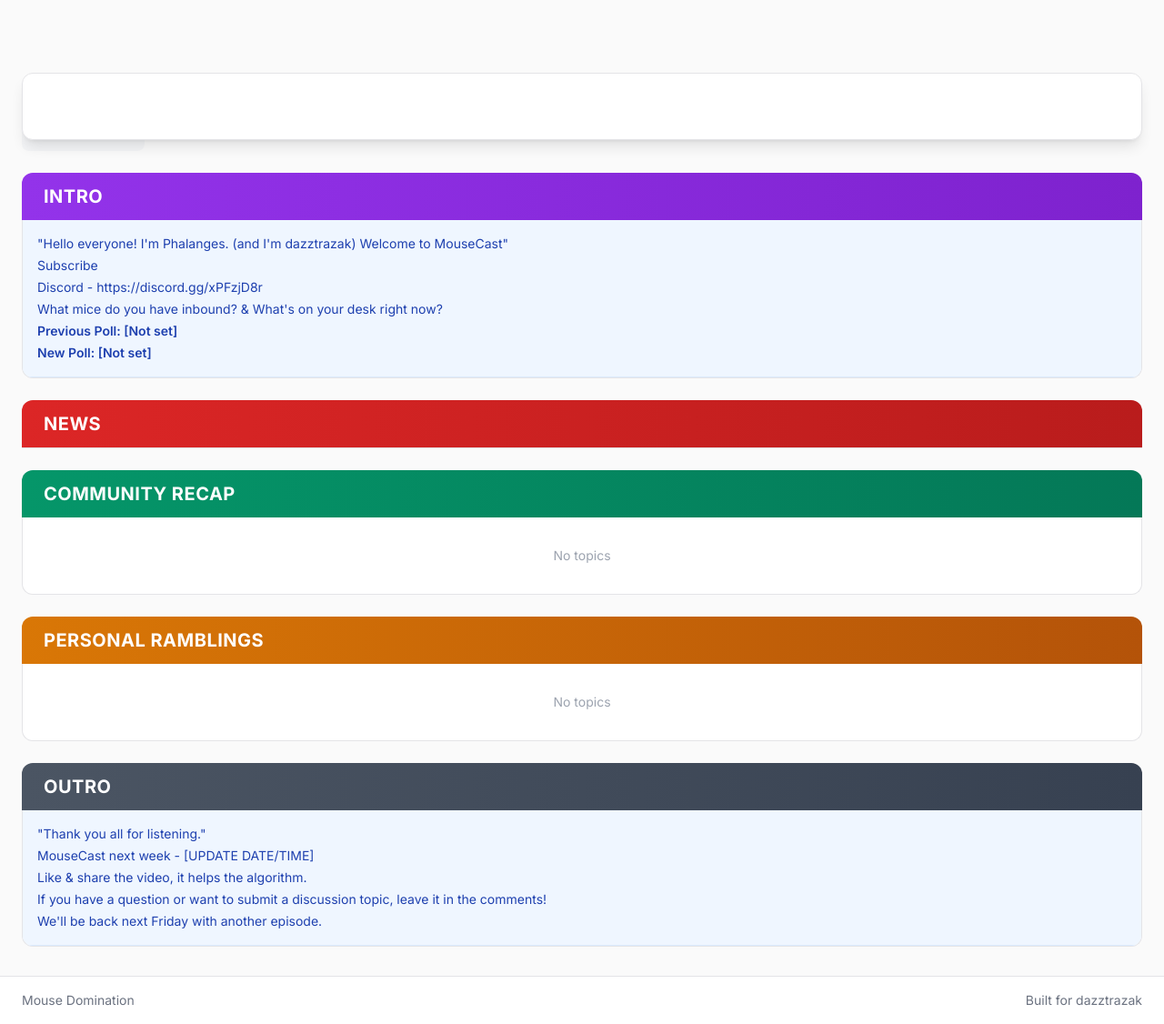
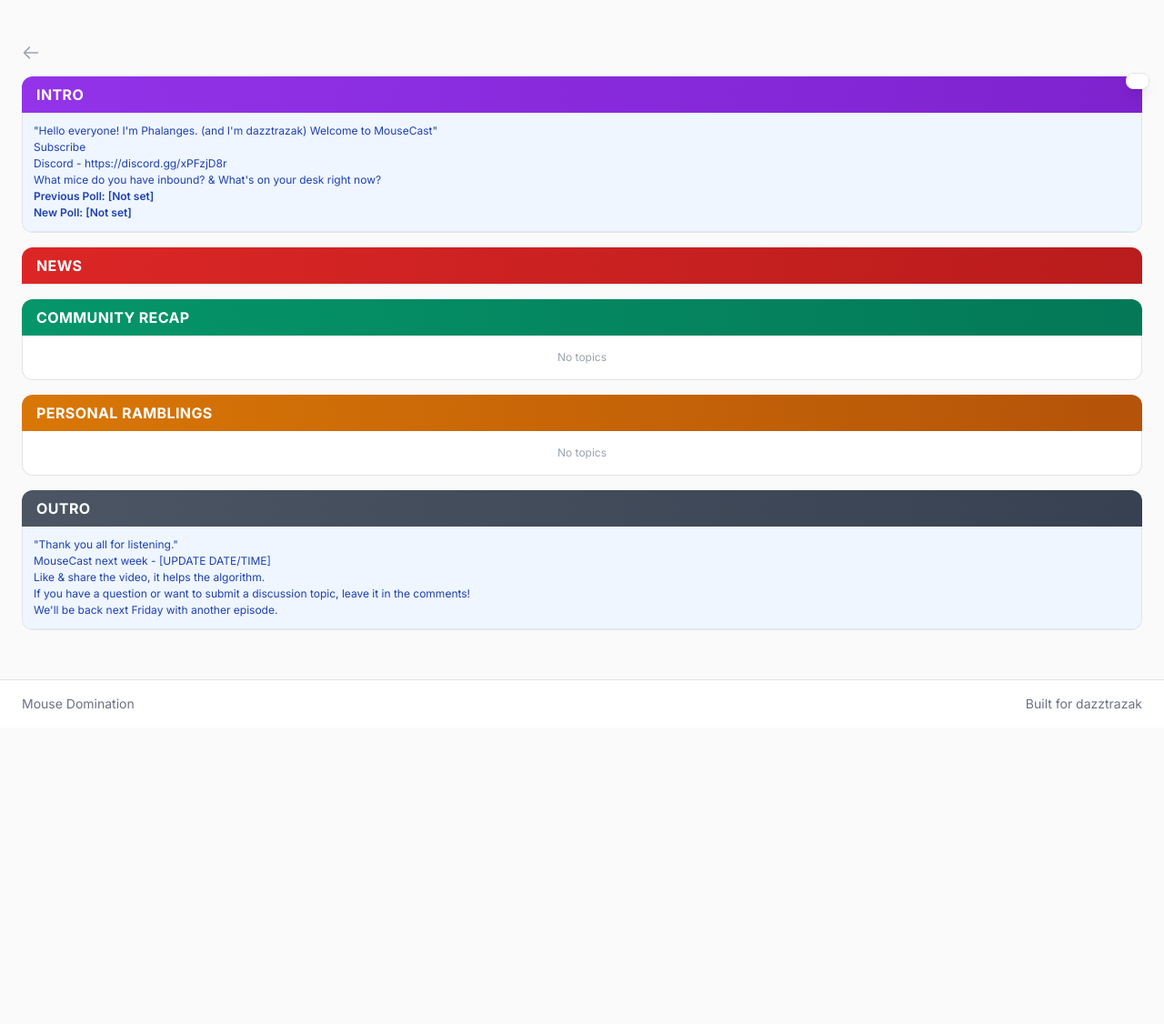
Before and after one commit to austinbrowne/mouse_domination, a Python web app: template templates/episode_guide/live.html in a window 1280 px wide. Shown: the whole page at 91% size. After the commit the page ends 780 px from the top, so only its background shows below. Run offline with Jinja, Linux system fonts and the light colour scheme; the template is opened without the code that fills it, so the values that code supplies are empty; some libraries are stand-ins or nearby versions.

Commit message:
style: Refine episode guide UI and add project instructions
- Add CLAUDE.md with project coding guidelines
- Compact edit.html layout with smaller padding and topic numbers
- Streamline live.html with fixed timer overlay and cleaner sections

Co-Authored-By: Claude Opus 4.5 <noreply@anthropic.com>

```diff
--- a/templates/episode_guide/live.html
+++ b/templates/episode_guide/live.html
@@ -2,31 +2,34 @@
 
 {% block title %}LIVE: {{ guide.title }} - Mouse Domination{% endblock %}
 
-{% macro render_item(item) %}
-<div class="p-4 flex items-center gap-4 hover:bg-surface-50">
+{% macro render_item(item, idx) %}
+<div class="py-1.5 px-3 flex items-center gap-2 hover:bg-surface-50">
     <!-- Discussed checkbox -->
     <input type="checkbox"
         :checked="discussed[{{ item.id }}]"
         @change="toggleDiscussed({{ item.id }}, $event.target.checked)"
-        class="w-5 h-5 rounded border-gray-300 text-primary-600 focus:ring-primary-500">
+        class="w-4 h-4 rounded border-gray-300 text-primary-600 focus:ring-primary-500 flex-shrink-0">
+
+    <!-- Topic Number -->
+    <span class="text-gray-400 text-xs font-medium flex-shrink-0">{{ idx }}.</span>
 
     <!-- Item content -->
     <div class="flex-1 min-w-0">
-        <div class="font-medium text-gray-900" :class="discussed[{{ item.id }}] ? 'line-through text-gray-400' : ''">
+        <div class="font-medium text-gray-900 text-sm" :class="discussed[{{ item.id }}] ? 'line-through text-gray-400' : ''">
             {{ item.title }}
         </div>
         {% for link in item.all_links %}
             <a href="{{ link if link.startswith('http') else 'https://' + link }}" target="_blank" class="text-xs text-primary-600 hover:underline truncate block">{{ link }}</a>
         {% endfor %}
         {% if item.notes %}
-            <div class="text-xs text-gray-500 mt-1">{{ item.notes }}</div>
+            <div class="text-xs text-gray-500">{{ item.notes }}</div>
         {% endif %}
     </div>
 
     <!-- Timestamp display/button -->
     <div class="flex-shrink-0">
         <template x-if="timestamps[{{ item.id }}] !== null && timestamps[{{ item.id }}] !== undefined">
-            <span class="inline-flex items-center px-3 py-1.5 rounded-lg bg-emerald-100 text-emerald-700 font-mono font-medium text-sm"
+            <span class="inline-flex items-center px-2 py-1 rounded bg-emerald-100 text-emerald-700 font-mono font-medium text-xs"
                 x-text="formatTime(timestamps[{{ item.id }}])">
             </span>
         </template>
@@ -34,7 +37,7 @@
             <button @click="markTimestamp({{ item.id }})"
                 :disabled="!timerRunning"
                 :class="timerRunning ? 'bg-primary-600 hover:bg-primary-700 text-white' : 'bg-gray-200 text-gray-400 cursor-not-allowed'"
-                class="px-4 py-1.5 rounded-lg font-medium text-sm transition-colors">
+                class="px-3 py-1 rounded font-medium text-xs transition-colors">
                 MARK
             </button>
         </template>
@@ -43,80 +46,73 @@
 {% endmacro %}
 
 {% block content %}
-<div class="space-y-6" x-data="episodeGuideLive({{ guide.id }}, '{{ guide.status }}', '{{ guide.recording_started_at.isoformat() if guide.recording_started_at else '' }}')">
-    <!-- Timer Header -->
-    <div class="bg-white rounded-xl border border-surface-200 p-6 text-center sticky top-20 z-40 shadow-lg">
-        <div class="flex items-center justify-center gap-4 mb-4">
-            {% if guide.episode_number %}
-                <span class="text-gray-500">Episode #{{ guide.episode_number }}</span>
-            {% endif %}
-            <h1 class="text-xl font-bold text-gray-900">{{ guide.title }}</h1>
-        </div>
+<div class="space-y-4" x-data="episodeGuideLive({{ guide.id }}, '{{ guide.status }}', '{{ guide.recording_started_at.isoformat() if guide.recording_started_at else '' }}')">
+    <!-- Compact Timer Overlay -->
+    <div class="fixed top-20 right-4 z-40 bg-white rounded-lg shadow-lg border border-surface-200 px-3 py-2 flex items-center gap-3">
+        <!-- Recording indicator -->
+        <template x-if="timerRunning">
+            <span class="w-2.5 h-2.5 bg-red-600 rounded-full animate-pulse flex-shrink-0"></span>
+        </template>
 
         <!-- Timer Display -->
-        <div class="text-6xl font-mono font-bold mb-6" :class="timerRunning ? 'text-red-600' : 'text-gray-400'">
+        <div class="font-mono font-bold text-lg" :class="timerRunning ? 'text-red-600' : 'text-gray-500'">
             <span x-text="formatTime(elapsedSeconds)">00:00:00</span>
         </div>
 
         <!-- Timer Controls -->
-        <div class="flex justify-center gap-4">
         <template x-if="!timerRunning && elapsedSeconds === 0">
-                <button @click="startRecording()" class="inline-flex items-center gap-2 bg-emerald-600 text-white px-8 py-3 rounded-lg hover:bg-emerald-700 font-medium text-lg">
-                    <svg class="w-6 h-6" fill="currentColor" viewBox="0 0 20 20"><path fill-rule="evenodd" d="M10 18a8 8 0 100-16 8 8 0 000 16zM9.555 7.168A1 1 0 008 8v4a1 1 0 001.555.832l3-2a1 1 0 000-1.664l-3-2z" clip-rule="evenodd"/></svg>
-                    Start Podcast
+            <button @click="startRecording()" class="inline-flex items-center gap-1.5 bg-emerald-600 text-white px-3 py-1.5 rounded hover:bg-emerald-700 font-medium text-sm">
+                <svg class="w-4 h-4" fill="currentColor" viewBox="0 0 20 20"><path fill-rule="evenodd" d="M10 18a8 8 0 100-16 8 8 0 000 16zM9.555 7.168A1 1 0 008 8v4a1 1 0 001.555.832l3-2a1 1 0 000-1.664l-3-2z" clip-rule="evenodd"/></svg>
+                Start
             </button>
         </template>
 
         <template x-if="timerRunning">
-                <button @click="stopRecording()" class="inline-flex items-center gap-2 bg-red-600 text-white px-8 py-3 rounded-lg hover:bg-red-700 font-medium text-lg">
-                    <svg class="w-6 h-6" fill="currentColor" viewBox="0 0 20 20"><path fill-rule="evenodd" d="M10 18a8 8 0 100-16 8 8 0 000 16zM8 7a1 1 0 00-1 1v4a1 1 0 001 1h4a1 1 0 001-1V8a1 1 0 00-1-1H8z" clip-rule="evenodd"/></svg>
-                    Stop Recording
+            <button @click="stopRecording()" class="inline-flex items-center gap-1.5 bg-red-600 text-white px-3 py-1.5 rounded hover:bg-red-700 font-medium text-sm">
+                <svg class="w-4 h-4" fill="currentColor" viewBox="0 0 20 20"><path fill-rule="evenodd" d="M10 18a8 8 0 100-16 8 8 0 000 16zM8 7a1 1 0 00-1 1v4a1 1 0 001 1h4a1 1 0 001-1V8a1 1 0 00-1-1H8z" clip-rule="evenodd"/></svg>
+                Stop
             </button>
         </template>
 
         <template x-if="!timerRunning && elapsedSeconds > 0">
-                <div class="flex gap-4">
-                    <button @click="resumeTimer()" class="inline-flex items-center gap-2 bg-amber-600 text-white px-6 py-3 rounded-lg hover:bg-amber-700 font-medium">
-                        <svg class="w-5 h-5" fill="currentColor" viewBox="0 0 20 20"><path fill-rule="evenodd" d="M10 18a8 8 0 100-16 8 8 0 000 16zM9.555 7.168A1 1 0 008 8v4a1 1 0 001.555.832l3-2a1 1 0 000-1.664l-3-2z" clip-rule="evenodd"/></svg>
+            <div class="flex gap-2">
+                <button @click="resumeTimer()" class="inline-flex items-center gap-1 bg-amber-600 text-white px-2.5 py-1.5 rounded hover:bg-amber-700 font-medium text-sm">
+                    <svg class="w-3.5 h-3.5" fill="currentColor" viewBox="0 0 20 20"><path fill-rule="evenodd" d="M10 18a8 8 0 100-16 8 8 0 000 16zM9.555 7.168A1 1 0 008 8v4a1 1 0 001.555.832l3-2a1 1 0 000-1.664l-3-2z" clip-rule="evenodd"/></svg>
                     Resume
                 </button>
-                    <a href="{{ url_for('episode_guide.view_guide', id=guide.id) }}" class="inline-flex items-center gap-2 bg-gray-600 text-white px-6 py-3 rounded-lg hover:bg-gray-700 font-medium">
-                        View Results
+                <a href="{{ url_for('episode_guide.view_guide', id=guide.id) }}" class="inline-flex items-center bg-gray-600 text-white px-2.5 py-1.5 rounded hover:bg-gray-700 font-medium text-sm">
+                    View
                 </a>
             </div>
         </template>
     </div>
 
-        <!-- Recording indicator -->
-        <template x-if="timerRunning">
-            <div class="flex items-center justify-center gap-2 mt-4 text-red-600">
-                <span class="w-3 h-3 bg-red-600 rounded-full animate-pulse"></span>
-                <span class="text-sm font-medium">RECORDING</span>
+    <!-- Page Header -->
+    <div class="flex items-center justify-between">
+        <div class="flex items-center gap-2">
+            <a href="{{ url_for('episode_guide.edit_guide', id=guide.id) }}" class="text-gray-400 hover:text-gray-600">
+                <svg class="w-5 h-5" fill="none" stroke="currentColor" viewBox="0 0 24 24"><path stroke-linecap="round" stroke-linejoin="round" stroke-width="2" d="M10 19l-7-7m0 0l7-7m-7 7h18"/></svg>
+            </a>
+            {% if guide.episode_number %}
+                <span class="text-gray-400 text-sm">#{{ guide.episode_number }}</span>
+            {% endif %}
+            <h1 class="text-lg font-bold text-gray-900">{{ guide.title }}</h1>
         </div>
-        </template>
-    </div>
-
-    <!-- Back link -->
-    <div class="flex justify-between items-center">
-        <a href="{{ url_for('episode_guide.edit_guide', id=guide.id) }}" class="inline-flex items-center gap-2 px-4 py-2 text-sm font-medium rounded-lg bg-gray-100 text-gray-700 hover:bg-gray-200">
-            <svg class="w-4 h-4" fill="none" stroke="currentColor" viewBox="0 0 24 24"><path stroke-linecap="round" stroke-linejoin="round" stroke-width="2" d="M10 19l-7-7m0 0l7-7m-7 7h18"/></svg>
-            Back to Edit
-        </a>
-        <span class="text-sm text-gray-500" x-show="Object.values(timestamps).filter(t => t !== null).length > 0">
-            <span x-text="Object.values(timestamps).filter(t => t !== null).length"></span> timestamps captured
+        <span class="text-xs text-gray-500" x-show="Object.values(timestamps).filter(t => t !== null).length > 0">
+            <span x-text="Object.values(timestamps).filter(t => t !== null).length"></span> timestamps
         </span>
     </div>
 
     <!-- Sections -->
-    <div class="space-y-6">
+    <div class="space-y-4">
         <!-- INTRO Section -->
         <div>
-            <div class="bg-gradient-to-r from-purple-600 to-purple-700 rounded-t-xl px-6 py-3">
-                <h2 class="text-xl font-bold text-white uppercase tracking-wide">INTRO</h2>
+            <div class="bg-gradient-to-r from-purple-600 to-purple-700 rounded-t-xl px-4 py-2">
+                <h2 class="text-base font-bold text-white uppercase tracking-wide">INTRO</h2>
             </div>
             <div class="bg-white rounded-b-xl border border-t-0 border-surface-200 overflow-hidden">
-                <div class="bg-blue-50 border-b border-blue-100 p-4">
-                    <ul class="text-sm text-blue-800 space-y-1">
+                <div class="bg-blue-50 border-b border-blue-100 p-3">
+                    <ul class="text-xs text-blue-800 space-y-0.5">
                         <li>"Hello everyone! I'm Phalanges. (and I'm dazztrazak) Welcome to MouseCast"</li>
                         <li>Subscribe</li>
                         <li>Discord - https://discord.gg/xPFzjD8r</li>
@@ -124,25 +120,22 @@
                         <li class="font-semibold">
                             Previous Poll: {{ guide.previous_poll or '[Not set]' }}
                             {% if guide.previous_poll_link %}
-                            <a href="{{ guide.previous_poll_link if guide.previous_poll_link.startswith('http') else 'https://' + guide.previous_poll_link }}" target="_blank" class="text-blue-600 hover:underline ml-2">[Link]</a>
+                            <a href="{{ guide.previous_poll_link if guide.previous_poll_link.startswith('http') else 'https://' + guide.previous_poll_link }}" target="_blank" class="text-blue-600 hover:underline ml-1">[Link]</a>
                             {% endif %}
                         </li>
                         <li class="font-semibold">
                             New Poll: {{ guide.new_poll or '[Not set]' }}
                             {% if guide.new_poll_link %}
-                            <a href="{{ guide.new_poll_link if guide.new_poll_link.startswith('http') else 'https://' + guide.new_poll_link }}" target="_blank" class="text-blue-600 hover:underline ml-2">[Link]</a>
+                            <a href="{{ guide.new_poll_link if guide.new_poll_link.startswith('http') else 'https://' + guide.new_poll_link }}" target="_blank" class="text-blue-600 hover:underline ml-1">[Link]</a>
                             {% endif %}
                         </li>
                     </ul>
                 </div>
                 {% set intro_items = sections.get('introduction', {}).get('items', []) %}
                 {% if intro_items %}
-                <div class="p-3 bg-surface-50 border-b border-surface-200">
-                    <span class="text-xs font-semibold text-gray-500 uppercase">Topics</span>
-                </div>
                 <div class="divide-y divide-surface-200">
                     {% for item in intro_items %}
-                        {{ render_item(item) }}
+                        {{ render_item(item, loop.index) }}
                     {% endfor %}
                 </div>
                 {% endif %}
@@ -151,20 +144,20 @@
 
         <!-- NEWS Section -->
         <div>
-            <div class="bg-gradient-to-r from-red-600 to-red-700 rounded-t-xl px-6 py-3">
-                <h2 class="text-xl font-bold text-white uppercase tracking-wide">NEWS</h2>
+            <div class="bg-gradient-to-r from-red-600 to-red-700 rounded-t-xl px-4 py-2">
+                <h2 class="text-base font-bold text-white uppercase tracking-wide">NEWS</h2>
             </div>
             <div class="bg-white rounded-b-xl border border-t-0 border-surface-200 overflow-hidden">
                 {% for sub_key, sub_name in [('news_mice', 'Mice'), ('news_other', 'Other'), ('news_pads', 'Pads'), ('news_keyboards', 'Keyboards')] %}
                     {% set sub_items = sections.get(sub_key, {}).get('items', []) %}
                     {% if sub_items %}
-                    <div class="p-3 bg-surface-50 border-b border-surface-200">
-                        <span class="text-sm font-semibold text-gray-700">{{ sub_name }}</span>
-                        <span class="text-xs text-gray-500 ml-2">({{ sub_items|length }})</span>
+                    <div class="py-1.5 px-3 bg-surface-50 border-b border-surface-200">
+                        <span class="text-xs font-semibold text-gray-700">{{ sub_name }}</span>
+                        <span class="text-xs text-gray-500 ml-1">({{ sub_items|length }})</span>
                     </div>
                     <div class="divide-y divide-surface-200">
                         {% for item in sub_items %}
-                            {{ render_item(item) }}
+                            {{ render_item(item, loop.index) }}
                         {% endfor %}
                     </div>
                     {% endif %}
@@ -174,56 +167,50 @@
 
         <!-- COMMUNITY RECAP Section -->
         <div>
-            <div class="bg-gradient-to-r from-emerald-600 to-emerald-700 rounded-t-xl px-6 py-3">
-                <h2 class="text-xl font-bold text-white uppercase tracking-wide">COMMUNITY RECAP</h2>
+            <div class="bg-gradient-to-r from-emerald-600 to-emerald-700 rounded-t-xl px-4 py-2">
+                <h2 class="text-base font-bold text-white uppercase tracking-wide">COMMUNITY RECAP</h2>
             </div>
             <div class="bg-white rounded-b-xl border border-t-0 border-surface-200 overflow-hidden">
                 {% set cr_items = sections.get('community_recap', {}).get('items', []) %}
                 {% if cr_items %}
-                <div class="p-3 bg-surface-50 border-b border-surface-200">
-                    <span class="text-xs font-semibold text-gray-500 uppercase">Topics</span>
-                </div>
                 <div class="divide-y divide-surface-200">
                     {% for item in cr_items %}
-                        {{ render_item(item) }}
+                        {{ render_item(item, loop.index) }}
                     {% endfor %}
                 </div>
                 {% else %}
-                <div class="p-8 text-center text-gray-400 text-sm">No topics</div>
+                <div class="p-4 text-center text-gray-400 text-xs">No topics</div>
                 {% endif %}
             </div>
         </div>
 
         <!-- PERSONAL RAMBLINGS Section -->
         <div>
-            <div class="bg-gradient-to-r from-amber-600 to-amber-700 rounded-t-xl px-6 py-3">
-                <h2 class="text-xl font-bold text-white uppercase tracking-wide">PERSONAL RAMBLINGS</h2>
+            <div class="bg-gradient-to-r from-amber-600 to-amber-700 rounded-t-xl px-4 py-2">
+                <h2 class="text-base font-bold text-white uppercase tracking-wide">PERSONAL RAMBLINGS</h2>
             </div>
             <div class="bg-white rounded-b-xl border border-t-0 border-surface-200 overflow-hidden">
                 {% set pr_items = sections.get('personal_ramblings', {}).get('items', []) %}
                 {% if pr_items %}
-                <div class="p-3 bg-surface-50 border-b border-surface-200">
-                    <span class="text-xs font-semibold text-gray-500 uppercase">Topics</span>
-                </div>
                 <div class="divide-y divide-surface-200">
                     {% for item in pr_items %}
-                        {{ render_item(item) }}
+                        {{ render_item(item, loop.index) }}
                     {% endfor %}
                 </div>
                 {% else %}
-                <div class="p-8 text-center text-gray-400 text-sm">No topics</div>
+                <div class="p-4 text-center text-gray-400 text-xs">No topics</div>
                 {% endif %}
             </div>
         </div>
 
         <!-- OUTRO Section -->
         <div>
-            <div class="bg-gradient-to-r from-gray-600 to-gray-700 rounded-t-xl px-6 py-3">
-                <h2 class="text-xl font-bold text-white uppercase tracking-wide">OUTRO</h2>
+            <div class="bg-gradient-to-r from-gray-600 to-gray-700 rounded-t-xl px-4 py-2">
+                <h2 class="text-base font-bold text-white uppercase tracking-wide">OUTRO</h2>
             </div>
             <div class="bg-white rounded-b-xl border border-t-0 border-surface-200 overflow-hidden">
-                <div class="bg-blue-50 border-b border-blue-100 p-4">
-                    <ul class="text-sm text-blue-800 space-y-1">
+                <div class="bg-blue-50 border-b border-blue-100 p-3">
+                    <ul class="text-xs text-blue-800 space-y-0.5">
                         <li>"Thank you all for listening."</li>
                         <li>MouseCast next week - [UPDATE DATE/TIME]</li>
                         <li>Like & share the video, it helps the algorithm.</li>
@@ -233,12 +220,9 @@
                 </div>
                 {% set outro_items = sections.get('outro', {}).get('items', []) %}
                 {% if outro_items %}
-                <div class="p-3 bg-surface-50 border-b border-surface-200">
-                    <span class="text-xs font-semibold text-gray-500 uppercase">Topics</span>
-                </div>
                 <div class="divide-y divide-surface-200">
                     {% for item in outro_items %}
-                        {{ render_item(item) }}
+                        {{ render_item(item, loop.index) }}
                     {% endfor %}
                 </div>
                 {% endif %}
```
Also changed, not shown: CLAUDE.md (added, +82 -0 lines), templates/episode_guide/edit.html (+21 -19 lines). Lines whose indentation alone changed are shown as unchanged.
